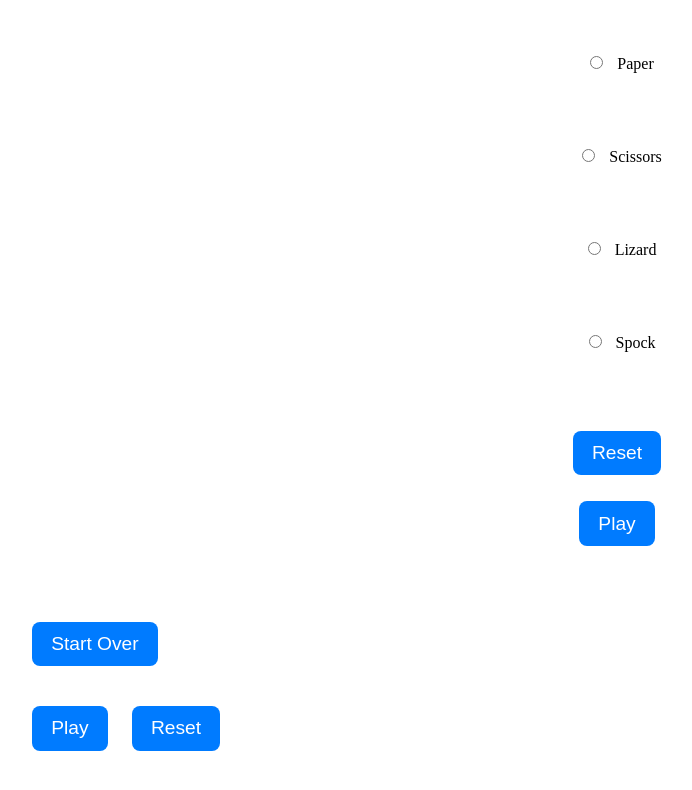
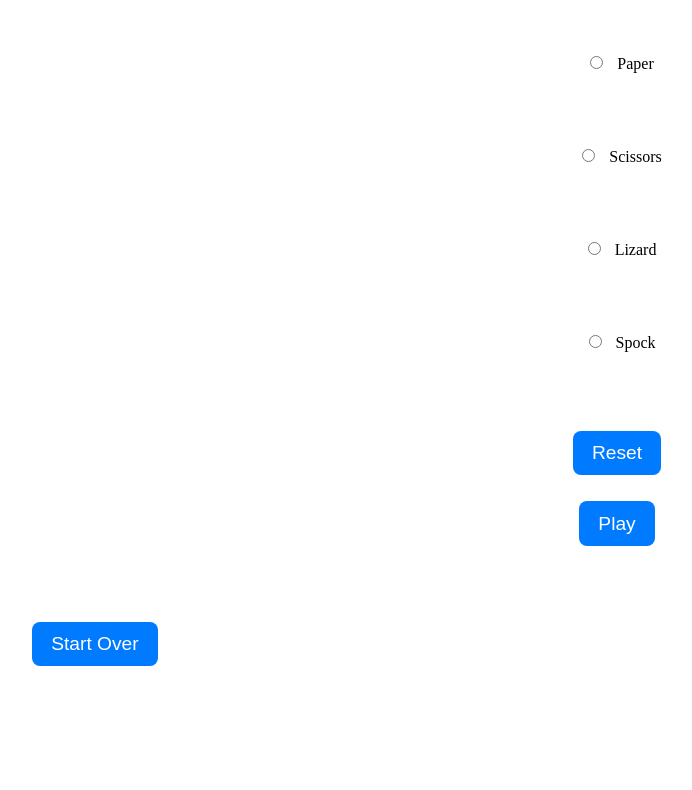
Before and after one commit to comp426-2023-spring/e02-ohsay22, a website: page public/index.html in a window 1280 px wide. Shown: the part 671-1461 px from the top of the page, without its empty margins (23-715 px from the left). After the commit the page ends 1392 px from the top, so only its background shows below. Drawn offline with Linux system fonts and the light colour scheme.

Commit message:
Update index.html

```diff
--- a/public/index.html
+++ b/public/index.html
@@ -54,10 +54,5 @@
     <div id="results-text"></div>
     <button type="button" id="reset_button">Start Over</button>
   </div>
-    <div id="buttons" class="active">
-        <button id="play" type="submit" name="control_option" onclick="play()">Play</button>
-        <button id="start_over" type="submit" name="control_option" onclick="startOver()">Reset</button>
-        <br><br>
-    </div>
 </body>
 </html>
```
Lines whose indentation alone changed are shown as unchanged.
